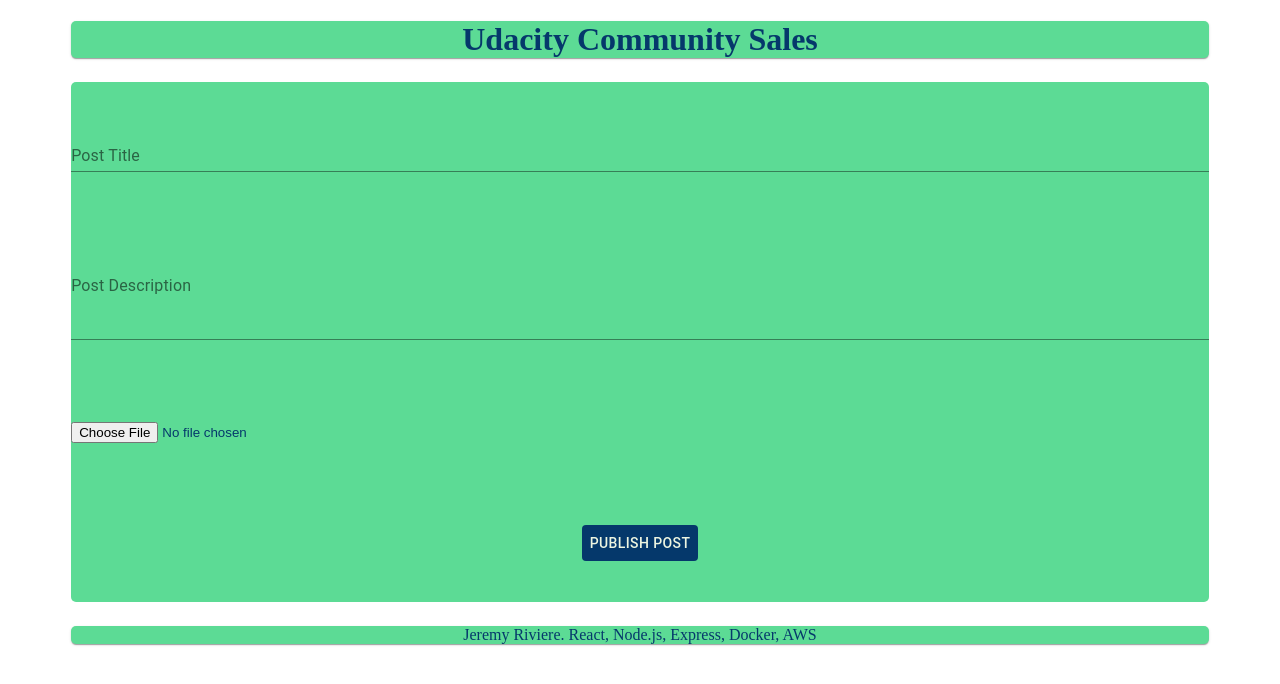
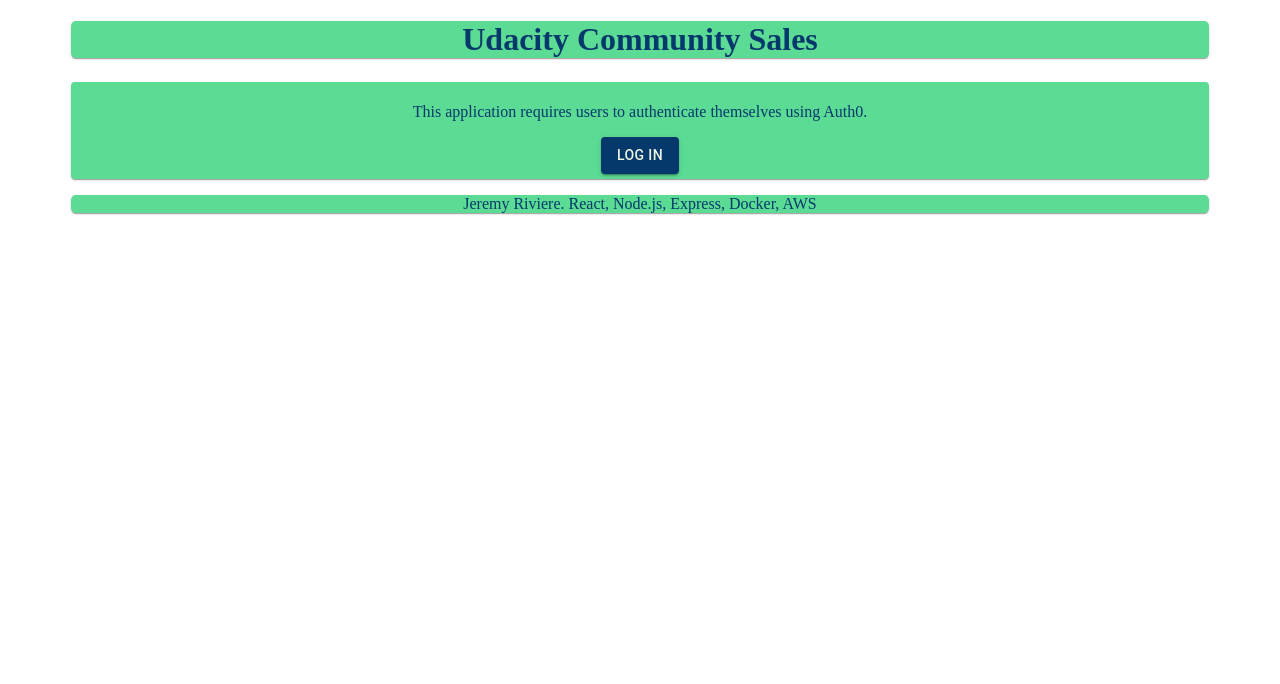
Before and after one commit to Eperuza/udacity-capstone, a React (Create React App) app in the folder frontend/: page /createPost in a window 1280 px wide. Shown: the top 684 px of the page. Built offline with nearby package versions, Linux system fonts and the light colour scheme.

Commit message:
routing implemented

```diff
--- a/frontend/package.json
+++ b/frontend/package.json
@@ -13,6 +13,7 @@
     "react-aws-s3": "^1.5.0",
     "react-dom": "^17.0.2",
     "react-hook-form": "^7.13.0",
+    "react-router-dom": "^5.2.0",
     "react-scripts": "4.0.3",
     "web-vitals": "^1.1.2"
   },
--- a/frontend/src/App.js
+++ b/frontend/src/App.js
@@ -5,6 +5,7 @@
 import Header from './components/Header';
 import Footer from './components/Footer';
 import CreatePostForm from './pages/CreatePostForm';
+import {Switch, Route} from 'react-router-dom'
 
 export default function App() {
   const {isAuthenticated, user} = useAuth0();
@@ -15,12 +16,17 @@
       {isAuthenticated
       ?
       (
-        <Feed userEmail = {user.email}/>
+      <Switch>
+        <Route exact path = "/">
+           <Feed userEmail = {user.email}/>
+        </Route>
 
-
+        <Route exact path = "/createPost">
+          <CreatePostForm/>
+        </Route>
+      </Switch>
       )
-      : //<Login/>
-      <CreatePostForm/>
+      : <Login/>
       }
     <Footer/>
   </div>
--- a/frontend/src/components/Header.js
+++ b/frontend/src/components/Header.js
@@ -6,6 +6,7 @@
 import {Button} from '@material-ui/core';
 import ExitToAppIcon from '@material-ui/icons/ExitToApp';
 import AddIcon from '@material-ui/icons/Add';
+import { useHistory } from 'react-router-dom';
 
 const useStyles = makeStyles(() => ({
   container: {
@@ -41,6 +42,7 @@
 export default function Header() {
   const classes = useStyles();
   const {isAuthenticated, logout} = useAuth0();
+  let history = useHistory();
   return (
     <Paper className = {classes.container}>
       {isAuthenticated
@@ -49,7 +51,7 @@
         <div className = {classes.toolbar}>
           <h1>Udacity Community Sales</h1>
           <div className = {classes.nav}>
-            <Button className = {classes.button}><AddIcon/>Create Post</Button>
+            <Button className = {classes.button } onClick = {() => history.push("/createPost")}><AddIcon />Create Post</Button>
             <Button className = {classes.button} onClick={() => logout({ returnTo: window.location.origin })}><ExitToAppIcon/>Log Out</Button>
           </div>
         </div>
--- a/frontend/src/index.js
+++ b/frontend/src/index.js
@@ -3,6 +3,7 @@
 import App from './App';
 import reportWebVitals from './reportWebVitals';
 import {Auth0Provider} from "@auth0/auth0-react"
+import {BrowserRouter as Router } from 'react-router-dom';
 
 ReactDOM.render(
   <Auth0Provider
@@ -10,7 +11,9 @@
     clientId = "hDln45x6pETyxhUvXTJxXOrz0U6cGZMb"
     redirectUri = {window.location.origin}
   >
-    <App />
+    <Router>
+      <App />
+    </Router>
   </Auth0Provider> ,
   document.getElementById('root')
 );
--- a/frontend/src/pages/CreatePostForm.js
+++ b/frontend/src/pages/CreatePostForm.js
@@ -4,6 +4,7 @@
 import {PhotoCamera} from '@material-ui/icons'
 import theme from '../constants/theme'
 import { uploadS3 } from '../util/aws'
+import { useHistory } from 'react-router-dom';
 
 const useStyles = makeStyles(() => ({
   form: {
@@ -28,11 +29,16 @@
     marginLeft: 'auto',
     marginRight: 'auto'
 
+  },
+  bar: {
+    display: 'flex',
+    justifyContent: 'space-around'
   }
 }));
 
 export default function CreatePostForm({userEmail}) {
   const {register, control, handleSubmit, formState: {errors}} = useForm();
+  let history = useHistory();
   const onSubmit = (data) => {
     data.postFile.length !== 0 ? uploadS3(data.postFile[0], userEmail, data)
     : console.log('send post straight to api')
@@ -64,7 +70,11 @@
       <input {...register('postFile')} type = "file" name = "postFile" accept = "image/*"/>
 
       {/*Submit form*/}
-      <Button className = {classes.button} type = "submit">Publish Post</Button>
+      <div className = {classes.bar}>
+        <Button className = {classes.button} type = "submit">Publish Post</Button>
+        <Button className = {classes.button} onClick ={() => history.push("/")}>Cancel</Button>
+      </div>
+
     </form>
   )
 }
```
Also changed, not shown: 1 other file (tests, documents, lock files or other folders).
